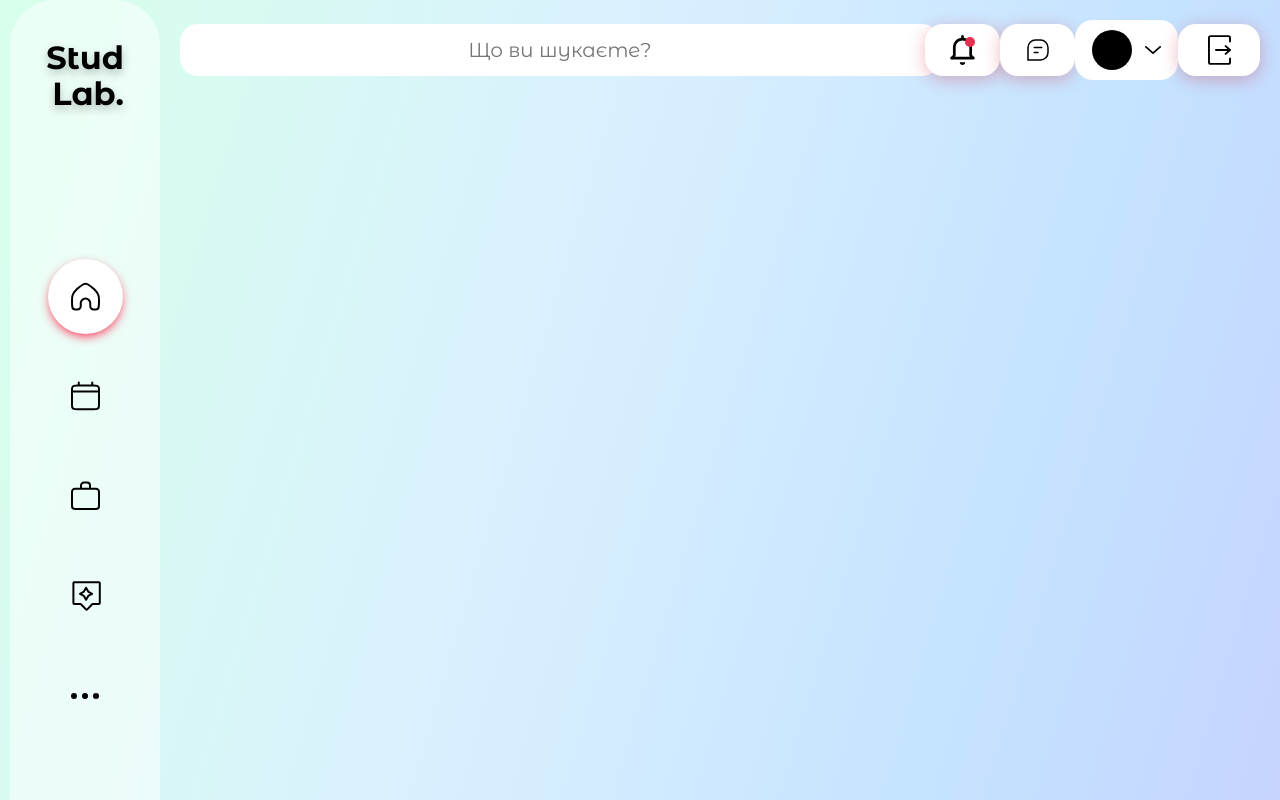
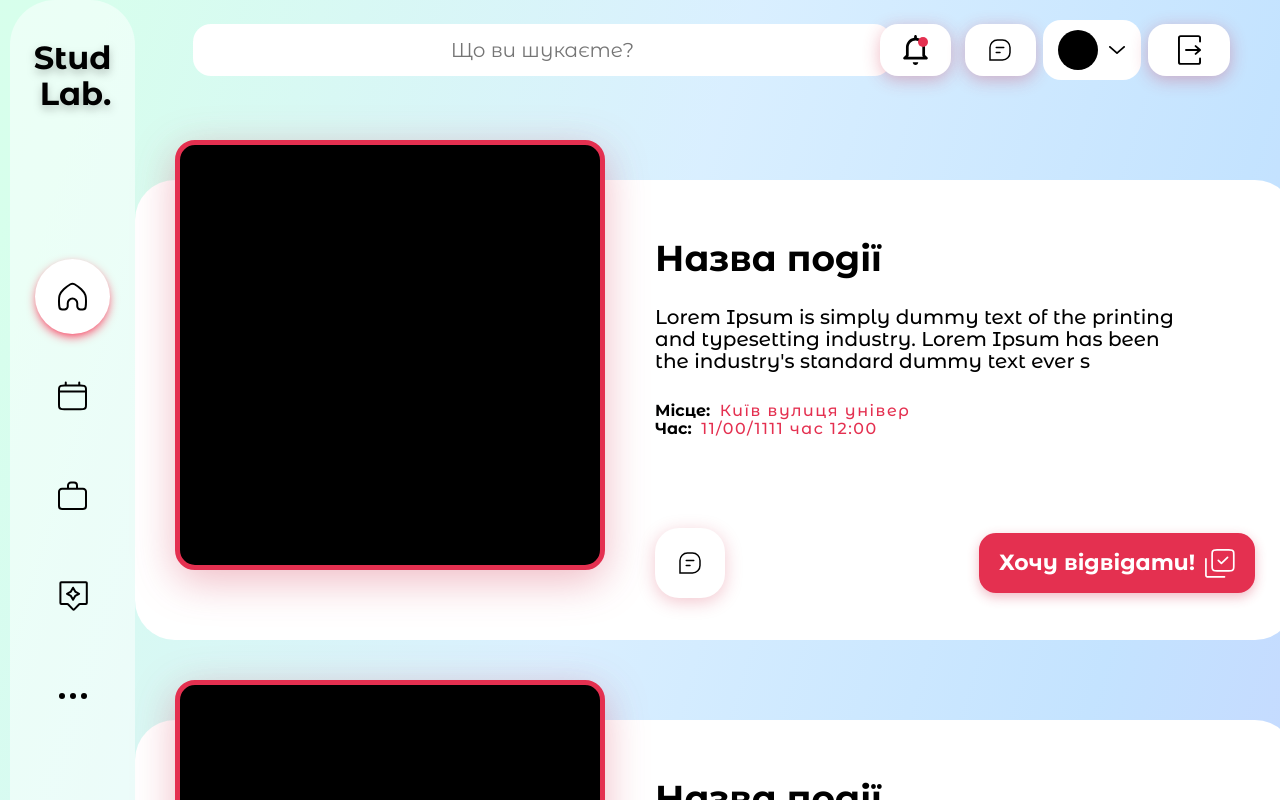
Before and after one commit to PohribniakRoman/StudLab, a React (Vite) app: page / in a window 1280 px wide. Shown: the top 800 px of the page. Built offline with nearby package versions, Linux system fonts and the light colour scheme.

Commit message:
add event

```diff
--- /dev/null
+++ b/src/components/Event.tsx
@@ -0,0 +1,18 @@
+export const Event:React.FC = () => {
+    return <div className="event">
+        <div className="event__cover"></div>
+        <div className="event__content">
+            <h1 className="event__title">Назва події</h1>
+            <p className="event__description">Lorem Ipsum is simply dummy text of the printing and typesetting industry. Lorem Ipsum has been the industry's standard dummy text ever s</p>
+            <div className="event__additional">Місце: <b> Київ вулиця універ</b></div>
+            <div className="event__additional">Час: <b>11/00/1111 час 12:00</b></div>
+            <div className="event__controls">
+                <div className="event__discuss"></div>
+                <div className="event__join">
+                    Хочу відвідати!
+                    <div className="event__join--svg"></div>
+                </div>
+            </div>
+        </div>
+    </div>
+}
--- a/src/pages/Home.tsx
+++ b/src/pages/Home.tsx
@@ -1,3 +1,4 @@
+import { Event } from "../components/Event";
 import { Footer } from "../components/Footer";
 import { NavBar } from "../components/NavBar";
 import { UserBar } from "../components/UserBar";
@@ -6,7 +7,12 @@ export const Home: React.FC = () => {
   return (
     <section className="home">
       <NavBar />
+      <div className="home__container">
       <UserBar />
+      <Event/>
+      <Event/>
+      <Event/>
+      </div>
       <Footer />
     </section>
   );
--- /dev/null
+++ b/src/styles/_events.scss
@@ -0,0 +1,88 @@
+.event{
+    @include flex;
+    width: 1080px;
+    height: 420px;
+    padding: 20px 40px;
+    justify-content: center;
+    background: #FFFFFF;
+    border-radius: 40px;
+    margin-top: 80px;
+    &__cover{
+        min-width: 420px;
+        height: 420px;
+        margin-top: -60px;
+        border-radius: 20px;
+        background-color: #000;
+        border: 5px solid #E43050;
+        filter: drop-shadow(0px 11px 21px rgba(206, 33, 64, 0.31));
+    }
+    &__title{
+        font-weight: bold;
+        font-family: 'Montserrat Alternates', sans-serif;
+        font-size: 36px;
+        margin-top: 40px;
+        margin-left: 50px;
+    }
+    &__description{
+        font-family: 'Montserrat Alternates', sans-serif;
+        font-size: 20px;
+        width: 80%;
+        font-weight: 500;
+        margin: 30px;
+        margin-left: 50px;
+        line-height: 22px;
+    }
+    &__additional{
+        font-family: 'Montserrat Alternates', sans-serif;
+        margin-left: 50px;
+        font-size: 16px;
+        font-weight: bold;
+        line-height: 18px;
+        & b{
+            font-weight: 500;
+            letter-spacing: 1.5px;
+            margin-left: 5px;
+            color: #E43050;
+        }
+    }
+    &__controls{
+        margin-top: 90px;
+        margin-left: 50px;
+        display: flex;
+        align-items: center;
+        justify-content: space-between;
+    }
+    &__discuss{
+        width: 70px;
+        height: 70px;
+        background: #FFFFFF;
+        box-shadow: 0px 4px 17px rgba(206, 33, 64, 0.25);
+        border-radius: 24px;
+        cursor: pointer;
+        background-position: center;
+        background-size: 30px;
+        background-repeat: no-repeat;
+        background-image: url(../assets/CommentsIcon.svg);
+    }
+    &__join{
+        @include flex-center;
+        font-family: 'Montserrat Alternates', sans-serif;
+        font-weight: bold;
+        padding: 15px 20px;
+        font-size: 22px;
+        background: #E43050;
+        box-shadow: 0px 4px 12px rgba(206, 33, 64, 0.31);
+        border-radius: 17px;
+        color: #fff;
+        cursor: pointer;
+        &--svg{
+            width: 30px;
+            height: 30px;
+            background-image: url(../assets/JoinIcon.svg);
+            background-size: contain;
+            background-position: center;
+            background-repeat: no-repeat;
+            margin-left: 10px;
+        }
+    }
+}
--- a/src/styles/_home.scss
+++ b/src/styles/_home.scss
@@ -6,4 +6,11 @@
     background: linear-gradient(106.54deg, rgba(205, 255, 231, 0.8) 3.61%, rgba(208, 235, 255, 0.8) 40.26%, rgba(181, 220, 255, 0.8) 69.88%, rgba(185, 192, 255, 0.8) 100%);
     backdrop-filter: blur(11px);
     padding-bottom: 250px;
+    &__container{
+        width: 100%;
+        display: flex;
+        align-items: center;
+        justify-content: center;
+        flex-direction: column;
+    }
 }
--- a/src/styles/_navbar.scss
+++ b/src/styles/_navbar.scss
@@ -12,11 +12,12 @@
         height: 100%;
         opacity: 0;
         position: absolute;
-        background: rgba($color: #000000, $alpha: 0.85);
+        z-index: -100;
+        background: rgba($color: #000000, $alpha: 0.35);
     }
     &:hover{
         width: 300px;
-        background-color: #eeeeee;
+        background-color: #f1f1f1;
         & .navbar__menu--item{
             width: 250px;
             border-radius: 50px;
--- a/src/styles/_userbar.scss
+++ b/src/styles/_userbar.scss
@@ -1,5 +1,4 @@
 .userbar{
-    z-index: 100;
     display: flex;
     margin: 20px;
     width: 90%;
@@ -23,12 +22,6 @@
             font-size: 20px;
         }
     }
-    &__bell,&__comment,&__exit{
-        @include flex-center;
-        margin: 0 7px;
-
-
-    }
     &__icon{
         cursor: pointer;
         @include flex-center;
@@ -36,6 +29,7 @@
         height: 52px;
         border-radius: 18px;
         background-color: #fff;
+        margin: 0 7px;
         box-shadow: 0px 4px 17px rgba(206, 33, 64, 0.31);
         & div{
             width: 30px;
--- a/src/styles/index.scss
+++ b/src/styles/index.scss
@@ -16,3 +16,4 @@
 @import "navbar";
 @import "userbar";
 @import "reset.css";
+@import "events";
```
Also changed, not shown: src/assets/JoinIcon.svg (added).
